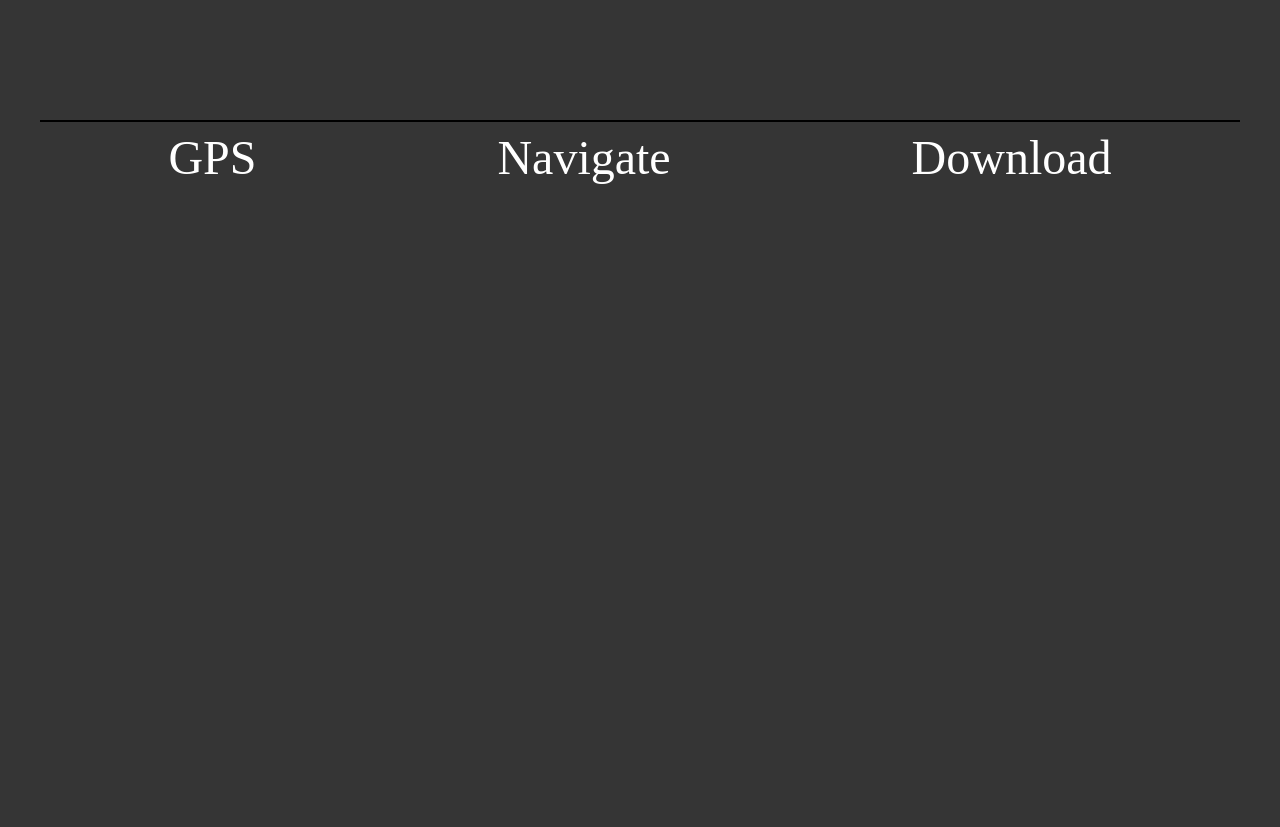
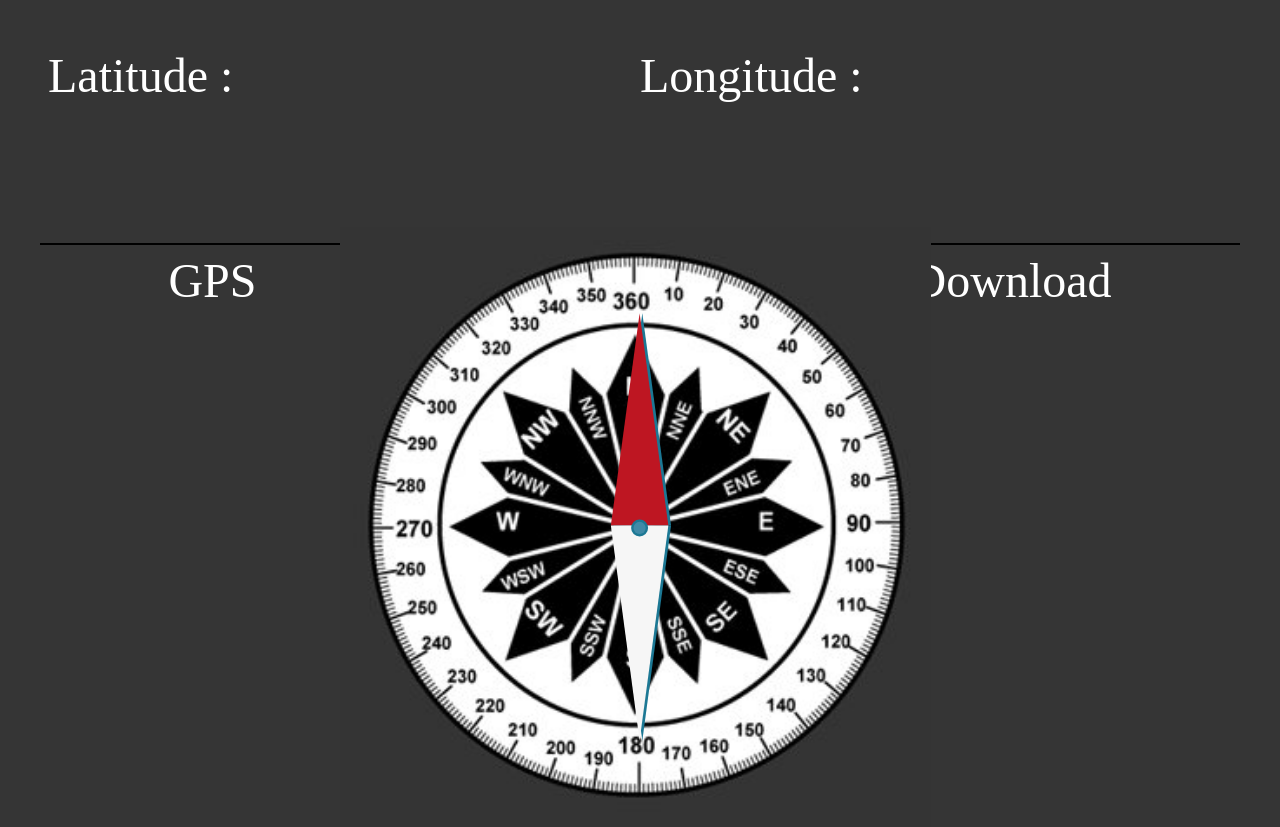
Before and after one commit to chandrajob365/Compass, a website: page public/index.html in a window 1280 px wide. Before the commit the page ends 800 px from the top, so only its background shows below. Drawn offline with Linux system fonts and the light colour scheme; a web font is replaced by a local one.

Commit message:
Fix positioning of needle and dail
Add transformation for needle movement bsaed on device orientation

```diff
--- a/public/css/main.css
+++ b/public/css/main.css
@@ -18,7 +18,7 @@ body {
 }
 
 .locationReading {
-  display: none;
+  display: flex;
   flex-flow: row;
   padding: 8px;
   margin: 8px;
@@ -42,7 +42,9 @@ body {
 .compass {
   display: flex;
   justify-content: center;
-  margin: 32px;
+  margin: 100 auto auto auto;
+  width: 100%;
+  height: 50%;
   padding: 8px;
   position: relative;
 }
@@ -50,8 +52,9 @@ body {
 .disc {
   background: url('/resources/Compass3.png') no-repeat;
   background-size: contain;
-  width: 100%;
-  height: 50%;
+  width: 600px;
+  height: 600px;
+  position: absolute;
   border: none;
   z-index: 0;
 }
@@ -59,8 +62,8 @@ body {
 .needle {
   background: url('/resources/needle.svg');
   background-size: cover;
-  width: 100%;
-  height: 90%;
+  width: 600px;
+  height: 600px;
   border: none;
   position: absolute;
   z-index: 1;
--- a/public/index.html
+++ b/public/index.html
@@ -12,7 +12,7 @@
       </div>
       <div class='compass'>
         <div class='disc'></div>
-        <div class='needle'></div>
+        <div class='needle compassNeedleImg'></div>
       </div>
       <div class='footer'>
         <div class='gps'></div>
--- a/public/script/main.js
+++ b/public/script/main.js
@@ -1,4 +1,10 @@
 window.addEventListener('DOMContentLoaded', event => {
-  let needle = document.querySelector('needle')
-  window.addEventListener('deviceorientation', )
+  let needleImg = document.querySelector('.compassNeedleImg')
+  window.addEventListener('deviceorientation', event => {
+    let alpha = event.alpha
+    document.querySelector('.lat').textContent = ''
+    document.querySelector('.lat').textContent = Math.floor(alpha)
+    console.log('alpha = ', alpha)
+    needleImg.style.transform = 'rotate(' + Math.floor(alpha) + 'deg)'
+  })
 })
```
